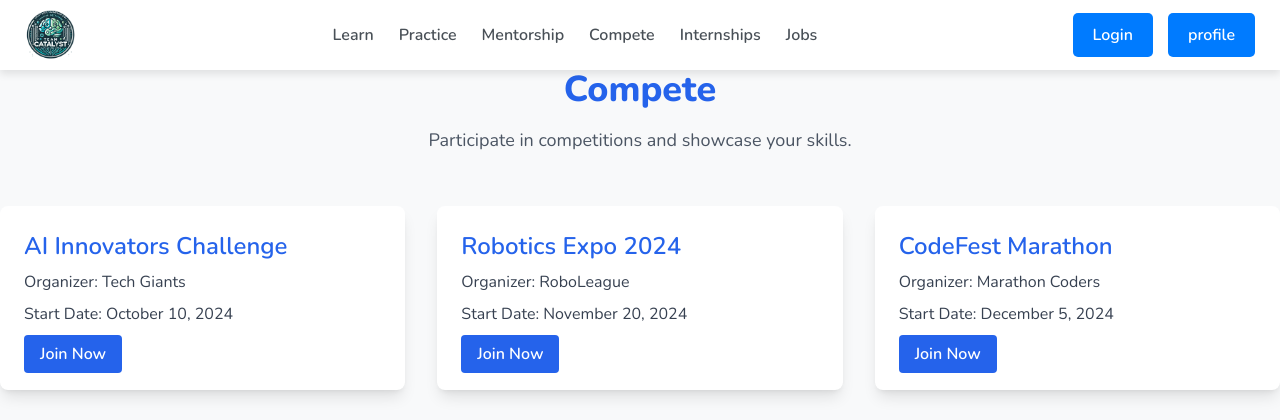
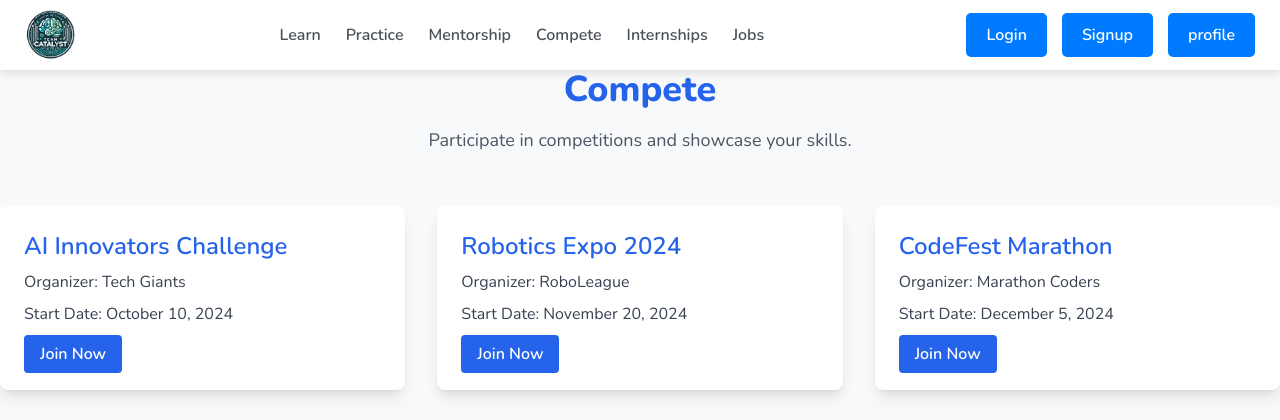
Before and after one commit to kaushal892004/Catalyst, a Flask app: page /compete in a window 1280 px wide. Shown: the top 420 px of the page. Run offline with Flask 3, Linux system fonts and the light colour scheme; some libraries are stand-ins or nearby versions.

Commit message:
as made as it is

```diff
--- a/app/templates/base.html
+++ b/app/templates/base.html
@@ -341,6 +341,7 @@
         </nav>
         <div class="actions">
             <a href="{{ url_for('main.login') }}" class="btn">Login</a>
+            <a href="{{ url_for('main.signup') }}" class="btn">Signup</a>
             <a href="{{ url_for('main.profile') }}" class="btn">profile</a>
         </div>
     </header>
```
